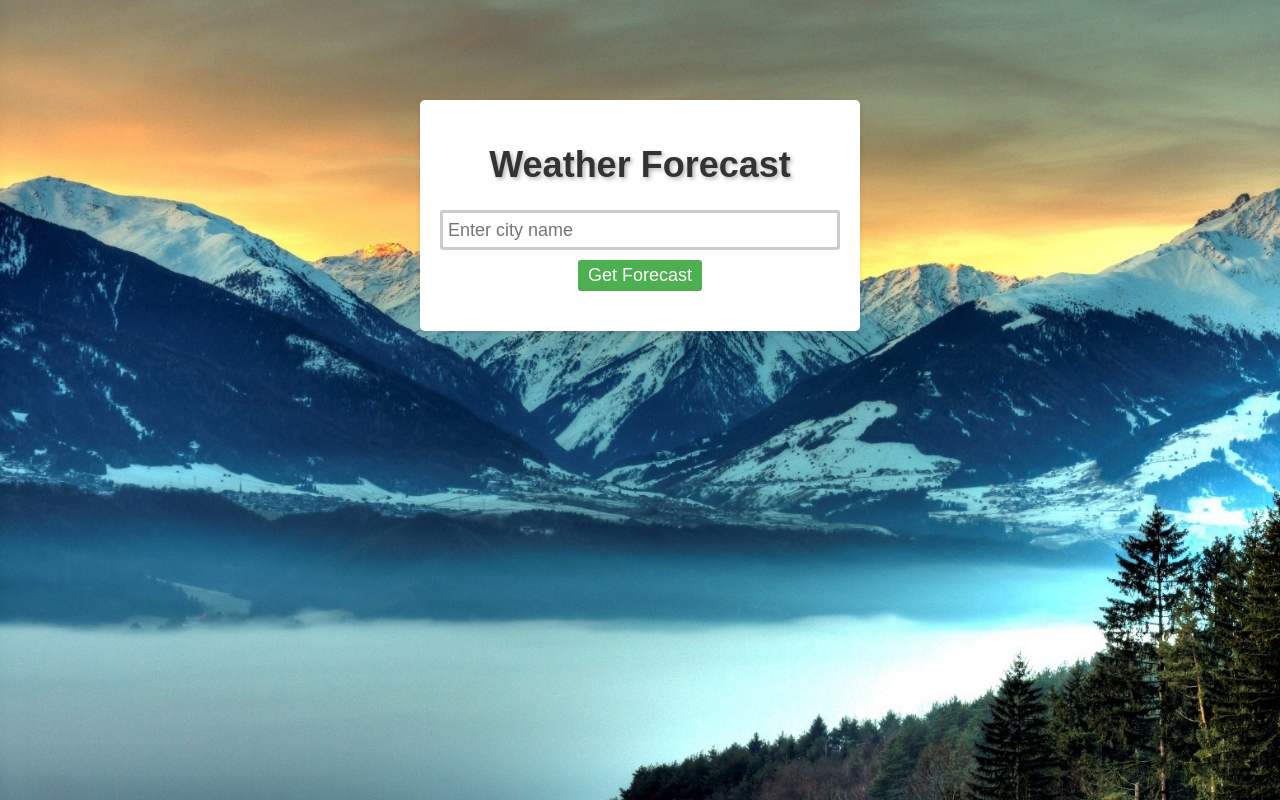
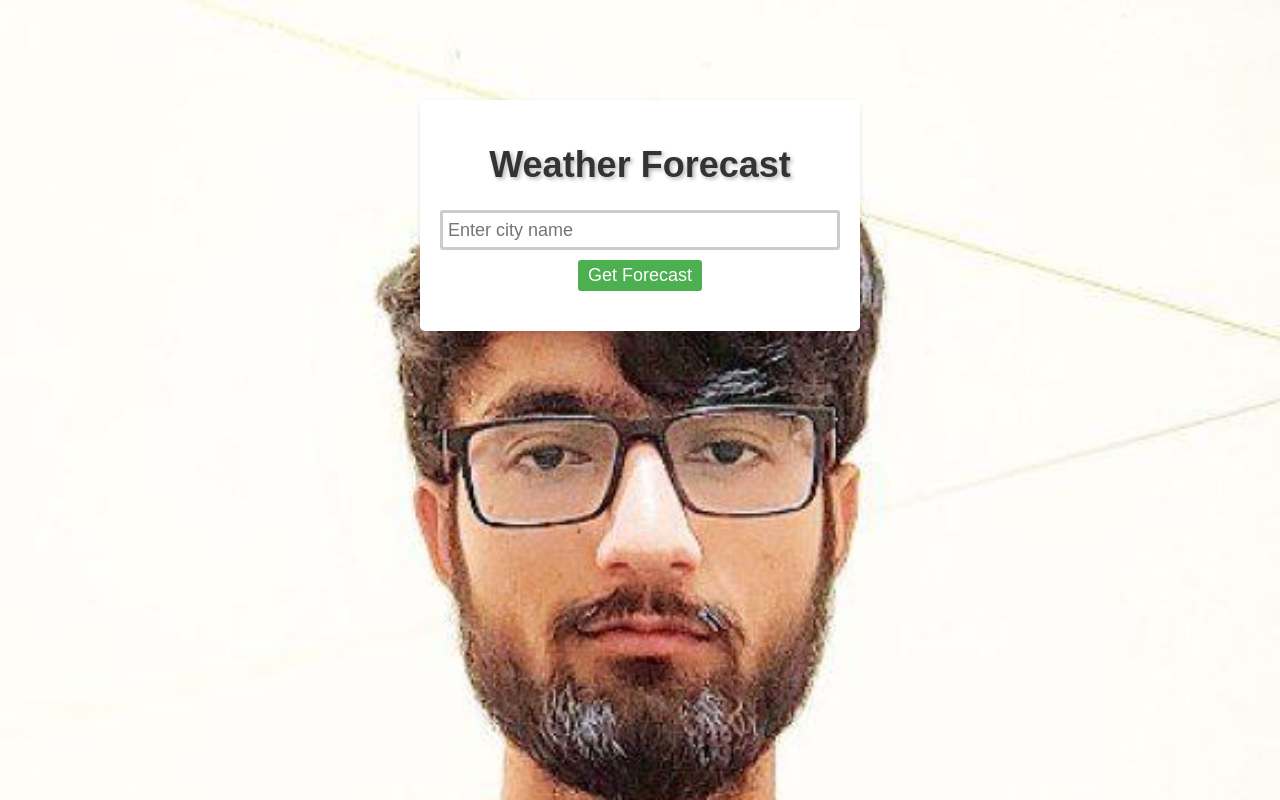
Before and after one commit to ShahMehraj/Weather-Forcast, a plain HTML site: page index.html in a window 1280 px wide. Drawn offline with Linux system fonts and the light colour scheme.

Commit message:
Update styles.css

```diff
--- a/styles.css
+++ b/styles.css
@@ -2,7 +2,7 @@ body {
     font-family: Arial, sans-serif;
     margin: 0;
     padding: 0;
-    background-image: url("valley.jpeg");
+    background-image: url("Photo.png");
     background-repeat: no-repeat;
     background-size: cover;
   }
```
